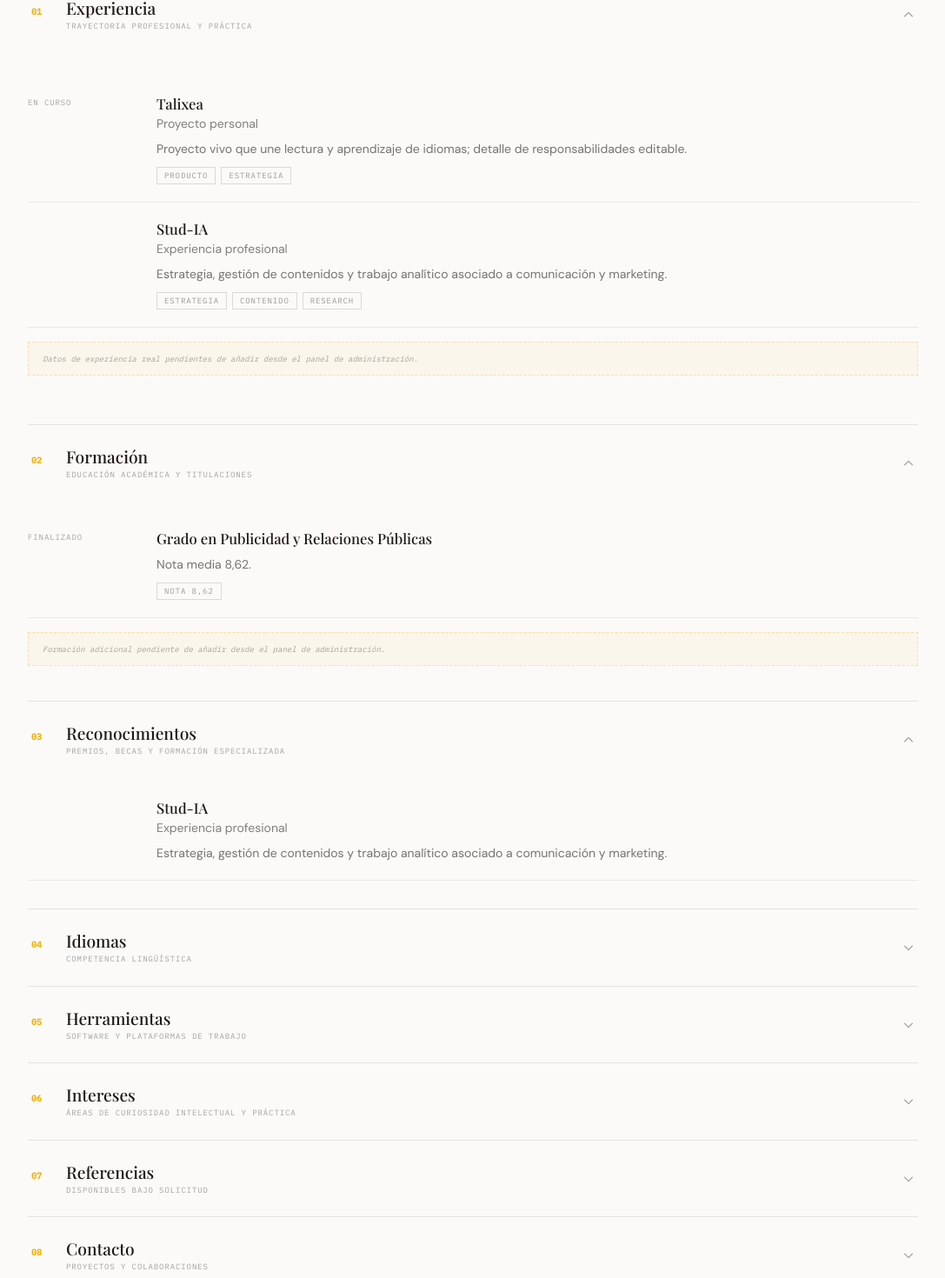
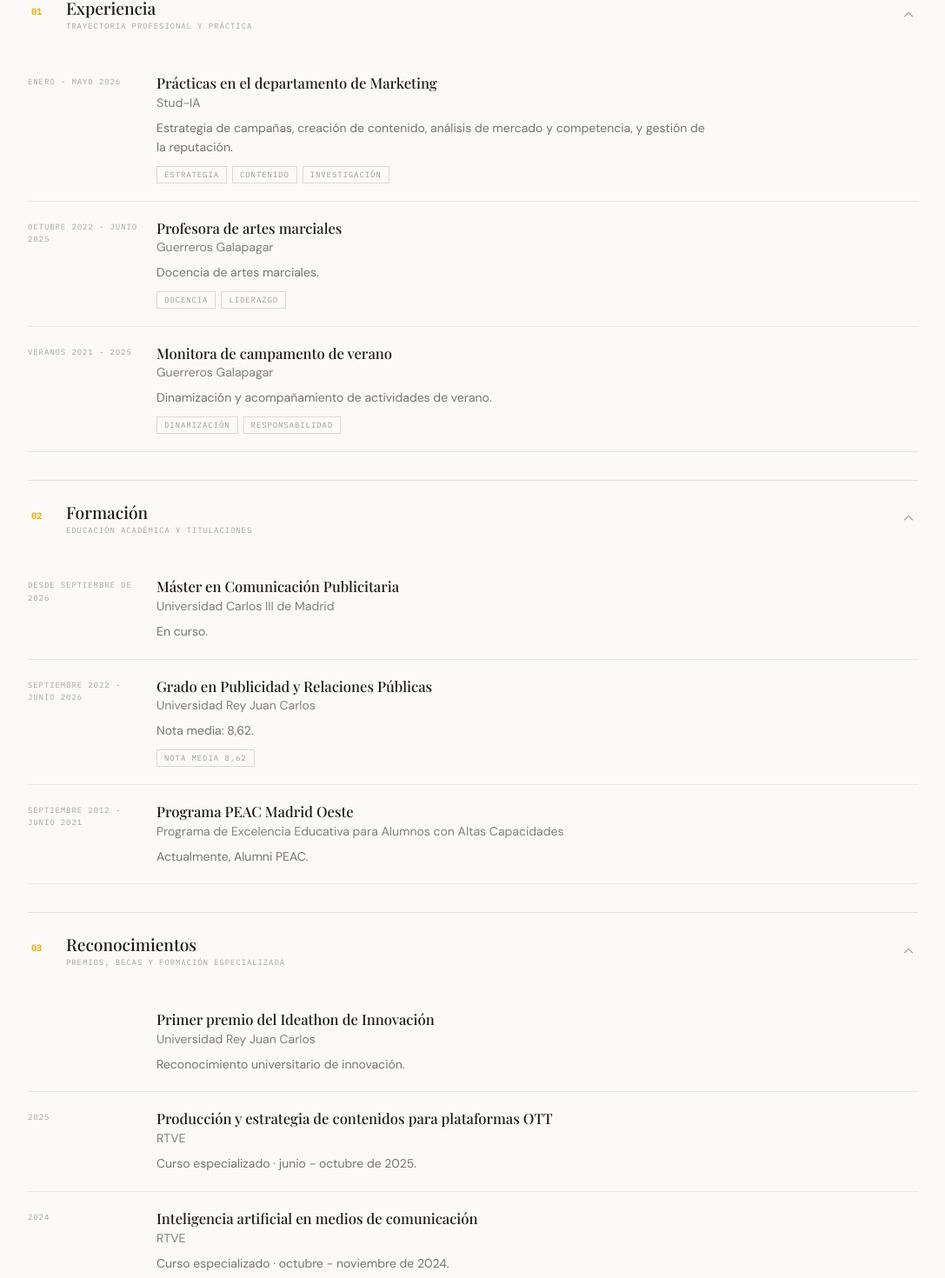
Before and after one commit to Fei461/Portfolio, a React (Vite) app: page /#/cv in a window 1280 px wide. Shown: the part 480-1950 px from the top of the page at 87% size, without its empty margins (96-1183 px from the left). Built offline with nearby package versions, Linux system fonts and the light colour scheme; a web font is replaced by a local one.

Commit message:
Populate portfolio with verified CV details

```diff
--- a/src/data/profile.ts
+++ b/src/data/profile.ts
@@ -1,6 +1,6 @@
 export const profile = {
   name: "Lara Feijóo",
-  title: "Estrategia · Comunicación · Research",
+  title: "Publicidad · Estrategia · Contenidos",
   home: {
     topLine: "CULO INQUIETO · 2026",
     territory: "Publicidad · RRPP · Estrategia · Comunicación",
@@ -9,9 +9,9 @@ export const profile = {
       "Analizo, conecto y le doy vueltas a las cosas hasta entender qué hay detrás. A veces termina en una estrategia, otras en una idea y alguna vez en un proyecto entero.",
   },
   certifications: [
-    "Grado en Publicidad y RRPP · 8,62",
-    "Máster en Comunicación Publicitaria",
-    "Stud-IA · experiencia profesional",
+    "Grado en Publicidad y RRPP · URJC",
+    "Máster en Comunicación Publicitaria · UC3M",
+    "Stud-IA · prácticas de Marketing",
   ],
   heroChips: [
     "Estrategia",
@@ -22,7 +22,7 @@ export const profile = {
     "Medios",
   ],
   current: [
-    "Máster en Comunicación Publicitaria",
+    "Máster en Comunicación Publicitaria · UC3M",
     "Talixea · proyecto vivo",
     "Notas sobre comunicación",
   ],
@@ -32,19 +32,19 @@ export const profile = {
     averageGrade: "8,62",
     honors: "6 matrículas de honor",
     master: "Máster en Comunicación Publicitaria",
-    masterInstitution: "[CENTRO DEL MÁSTER]",
+    masterInstitution: "Universidad Carlos III de Madrid",
   },
   experience: {
     organization: "Stud-IA",
     period: "Enero – Mayo 2026",
   },
   homeCredentials: [
-    { type: "FORMACIÓN", title: "Máster en Comunicación Publicitaria", period: "EN CURSO", detail: "" },
+    { type: "FORMACIÓN", title: "Máster en Comunicación Publicitaria", period: "DESDE SEPTIEMBRE DE 2026", detail: "Universidad Carlos III de Madrid" },
     { type: "FORMACIÓN", title: "Universidad Rey Juan Carlos", period: "FINALIZADO", detail: "Grado en Publicidad y RRPP · Nota media 8,62 · 6 matrículas de honor" },
     { type: "EXPERIENCIA", title: "Stud-IA", period: "ENERO – MAYO 2026", detail: "Prácticas en Marketing · estrategia de campañas · creación de contenido · análisis de mercado/competencia · reputación" },
     { type: "CURSOS", title: "RTVE", period: "JUNIO – OCTUBRE 2025", detail: "Producción y estrategia de contenidos para plataformas OTT" },
     { type: "CURSOS", title: "RTVE", period: "OCTUBRE – NOVIEMBRE 2024", detail: "Inteligencia artificial en medios de comunicación" },
-    { type: "EXPERIENCIA", title: "Ayuntamiento de Galapagar", period: "OCTUBRE 2024 – AGOSTO 2025", detail: "Comunicación, Marketing e Imagen Corporativa" },
+    { type: "CURSOS", title: "Ayuntamiento de Galapagar", period: "OCTUBRE 2024 – AGOSTO 2025", detail: "Curso de Comunicación, Marketing e Imagen Corporativa" },
   ],
   languages: [
     { code: "ES", label: "Español", level: "Nativo" },
@@ -60,5 +60,8 @@ export const profile = {
     "Estrategia",
     "Sistemas y procesos",
   ],
-  socials: [] as Array<{ label: string; href: string }>,
+  socials: [
+    { label: "lara.feijoo@gmail.com", href: "mailto:lara.feijoo@gmail.com" },
+    { label: "LinkedIn", href: "https://www.linkedin.com/in/lara-feijoo" },
+  ],
 };
--- a/src/pages/cv-page.tsx
+++ b/src/pages/cv-page.tsx
@@ -10,56 +10,89 @@ import {
 } from "@phosphor-icons/react";
 import { SeoHead } from "@/components/seo-head";
 import { MotionWrapper } from "@/components/motion-wrapper";
-import { formatDateRange } from "@/lib/utils";
-import { isPendingContent } from "@/lib/utils";
 import { profile } from "@/data/profile";
-import type { ExperienceRecord, EducationRecord } from "@/types";
 
 // ─── STATIC EDITORIAL DATA ────────────────────────────────────────────────────
 
 const AWARDS = [
   {
-    title: "Stud-IA",
-    org: "Experiencia profesional",
-    note: "Estrategia, gestión de contenidos y trabajo analítico asociado a comunicación y marketing.",
+    title: "Primer premio del Ideathon de Innovación",
+    org: "Universidad Rey Juan Carlos",
+    note: "Reconocimiento universitario de innovación.",
     year: "",
+  },
+  {
+    title: "Producción y estrategia de contenidos para plataformas OTT",
+    org: "RTVE",
+    note: "Curso especializado · junio - octubre de 2025.",
+    year: "2025",
+  },
+  {
+    title: "Inteligencia artificial en medios de comunicación",
+    org: "RTVE",
+    note: "Curso especializado · octubre - noviembre de 2024.",
+    year: "2024",
   },
 ];
 
 const LANGUAGES = profile.languages.map((language) => ({
   lang: language.label,
   code: language.code,
-  level: "Nivel pendiente de confirmar",
-  detail: "Interés y aprendizaje confirmados; falta indicar nivel.",
+  level: language.level,
+  detail: "",
 }));
 
-const SOFTWARE = [
+const INTERESTS = profile.interests;
+
+const EXPERIENCES = [
   {
-    category: "Estrategia y planificación",
-    tools: ["Información en preparación"],
+    id: "stud-ia",
+    date: "ENERO - MAYO 2026",
+    title: "Prácticas en el departamento de Marketing",
+    subtitle: "Stud-IA",
+    detail: "Estrategia de campañas, creación de contenido, análisis de mercado y competencia, y gestión de la reputación.",
+    tags: ["Estrategia", "Contenido", "Investigación"],
   },
   {
-    category: "Diseño y producción visual",
-    tools: ["Información en preparación"],
+    id: "guerreros-profesora",
+    date: "OCTUBRE 2022 - JUNIO 2025",
+    title: "Profesora de artes marciales",
+    subtitle: "Guerreros Galapagar",
+    detail: "Docencia de artes marciales.",
+    tags: ["Docencia", "Liderazgo"],
   },
   {
-    category: "Datos y análisis",
-    tools: ["Información en preparación"],
-  },
-  {
-    category: "Comunicación y gestión",
-    tools: ["Información en preparación"],
+    id: "guerreros-campamento",
+    date: "VERANOS 2021 - 2025",
+    title: "Monitora de campamento de verano",
+    subtitle: "Guerreros Galapagar",
+    detail: "Dinamización y acompañamiento de actividades de verano.",
+    tags: ["Dinamización", "Responsabilidad"],
   },
 ];
 
-const INTERESTS = profile.interests;
-
-const REFERENCES = [
+const EDUCATION = [
   {
-    name: "Referencias",
-    role: "",
-    org: "Pendiente de confirmar",
-    note: "Añadir sólo con autorización de las personas implicadas.",
+    id: "master-uc3m",
+    date: "DESDE SEPTIEMBRE DE 2026",
+    title: "Máster en Comunicación Publicitaria",
+    subtitle: "Universidad Carlos III de Madrid",
+    detail: "En curso.",
+  },
+  {
+    id: "grado-urjc",
+    date: "SEPTIEMBRE 2022 - JUNIO 2026",
+    title: "Grado en Publicidad y Relaciones Públicas",
+    subtitle: "Universidad Rey Juan Carlos",
+    detail: "Nota media: 8,62.",
+    tags: ["Nota media 8,62"],
+  },
+  {
+    id: "peac",
+    date: "SEPTIEMBRE 2012 - JUNIO 2021",
+    title: "Programa PEAC Madrid Oeste",
+    subtitle: "Programa de Excelencia Educativa para Alumnos con Altas Capacidades",
+    detail: "Actualmente, Alumni PEAC.",
   },
 ];
 
@@ -256,10 +289,6 @@ function EntryRow({
 // ─── MAIN PAGE ────────────────────────────────────────────────────────────────
 
 export function CvPage() {
-  // These collections remain local until final CV data is available.
-  const experiences: ExperienceRecord[] = [];
-  const education: EducationRecord[] = [];
-
   useEffect(() => {
     window.scrollTo({ top: 0, behavior: "auto" });
   }, []);
@@ -310,7 +339,7 @@ export function CvPage() {
                 className="font-mono text-[10px] uppercase tracking-[0.26em]"
                 style={{ color: "hsl(24 18% 10% / 0.28)" }}
               >
-                Dossier editorial · 2025
+                Dossier editorial · 2026
               </span>
             </div>
           </div>
@@ -334,7 +363,7 @@ export function CvPage() {
                       className="mt-2 font-mono text-[11px] uppercase tracking-[0.28em]"
                       style={{ color: "hsl(24 18% 10% / 0.45)" }}
                     >
-                      Estrategia · Comunicación · Creatividad
+                      Publicidad · Estrategia · Contenidos
                     </p>
 
                     {/* Fila de datos rápidos */}
@@ -342,7 +371,7 @@ export function CvPage() {
                       {[
                         { label: "Titulación", val: "Publicidad y RRPP" },
                         { label: "Nota media", val: "8,62" },
-                        { label: "Idiomas", val: "ES · GL · EN" },
+                        { label: "Idiomas", val: "ES · EN · CA · FR" },
                         { label: "Proyecto", val: "Talixea (activo)" },
                       ].map(({ label, val }) => (
                         <div key={label} className="flex items-baseline gap-2">
@@ -426,21 +455,11 @@ export function CvPage() {
               subtitle="Trayectoria profesional y práctica"
               defaultOpen={true}
             >
-              {experiences.length === 0 ? (
-                <ExperienceEmpty />
-              ) : (
               <div>
-                  {(experiences as ExperienceRecord[]).map((item) => (
-                    <EntryRow
-                      key={item.id}
-                      date={formatDateRange(item.startDate, item.endDate)}
-                      title={item.position}
-                      subtitle={item.company}
-                      detail={item.description}
-                    />
+                {EXPERIENCES.map((item) => (
+                  <EntryRow key={item.id} {...item} />
                 ))}
               </div>
-              )}
             </CvSection>
 
             {/* ── 02 FORMACIÓN ────────────────────────────────── */}
@@ -451,20 +470,11 @@ export function CvPage() {
               subtitle="Educación académica y titulaciones"
               defaultOpen={true}
             >
-              {education.length === 0 ? (
-                <EducationEmpty />
-              ) : (
               <div>
-                  {(education as EducationRecord[]).map((item) => (
-                    <EntryRow
-                      key={item.id}
-                      date={formatDateRange(item.startDate, item.endDate)}
-                      title={item.degree}
-                      subtitle={item.institution}
-                    />
+                {EDUCATION.map((item) => (
+                  <EntryRow key={item.id} {...item} />
                 ))}
               </div>
-              )}
             </CvSection>
 
             {/* ── 03 RECONOCIMIENTOS ──────────────────────────── */}
@@ -536,6 +546,7 @@ export function CvPage() {
                           {lang.level}
                         </span>
                       </div>
+                      {lang.detail && (
                       <p
                         className="mt-1 font-sans text-sm leading-relaxed"
                         style={{
@@ -545,71 +556,17 @@ export function CvPage() {
                       >
                         {lang.detail}
                       </p>
+                      )}
                     </div>
                   </div>
                 ))}
               </div>
             </CvSection>
 
-            {/* ── 05 SOFTWARE Y HERRAMIENTAS ──────────────────── */}
-            <CvSection
-              id="software"
-              num="05"
-              title="Herramientas"
-              subtitle="Software y plataformas de trabajo"
-              defaultOpen={false}
-            >
-              <div className="grid gap-6 sm:grid-cols-2 pt-2">
-                {SOFTWARE.map((group) => (
-                  <div key={group.category}>
-                    <p
-                      className="font-mono text-[9px] uppercase tracking-widest mb-3"
-                      style={{ color: "hsl(24 18% 10% / 0.35)" }}
-                    >
-                      {group.category}
-                    </p>
-                    <div className="flex flex-wrap gap-2">
-                      {group.tools.map((tool) => (
-                        <span
-                          key={tool}
-                          className="font-sans text-xs px-2.5 py-1"
-                          style={{
-                            border: "1px solid hsl(24 18% 10% / 0.14)",
-                            color: "hsl(24 18% 10% / 0.68)",
-                            background: "hsl(40 18% 97%)",
-                          }}
-                        >
-                          {tool}
-                        </span>
-                      ))}
-                    </div>
-                  </div>
-                ))}
-              </div>
-
-              {/* Nota sobre herramientas */}
-              <div
-                className="mt-6 p-4"
-                style={{
-                  background: "hsl(44 95% 48% / 0.05)",
-                  border: "1px solid hsl(44 95% 48% / 0.18)",
-                  borderLeft: "2px solid hsl(44 95% 48% / 0.55)",
-                }}
-              >
-                <p
-                  className="font-mono text-[9px] italic"
-                  style={{ color: "hsl(24 18% 10% / 0.42)" }}
-                >
-                  Las herramientas son medios, no competencias. Lo que importa
-                  es lo que se construye con ellas.
-                </p>
-              </div>
-            </CvSection>
-
-            {/* ── 06 INTERESES ────────────────────────────────── */}
+            {/* ── 05 INTERESES ────────────────────────────────── */}
             <CvSection
               id="intereses"
-              num="06"
+              num="05"
               title="Intereses"
               subtitle="Áreas de curiosidad intelectual y práctica"
               defaultOpen={false}
@@ -640,86 +597,10 @@ export function CvPage() {
               </div>
             </CvSection>
 
-            {/* ── 07 REFERENCIAS ──────────────────────────────── */}
-            <CvSection
-              id="referencias"
-              num="07"
-              title="Referencias"
-              subtitle="Disponibles bajo solicitud"
-              defaultOpen={false}
-            >
-              <div className="grid gap-0 pt-1">
-                {REFERENCES.map((ref, i) => (
-                  <div
-                    key={i}
-                    className="grid gap-2 py-5"
-                    style={{
-                      gridTemplateColumns: "140px 1fr",
-                      borderBottom: "1px solid hsl(24 18% 10% / 0.07)",
-                    }}
-                  >
-                    <p
-                      className="font-mono text-[9px] uppercase tracking-widest pt-0.5"
-                      style={{ color: "hsl(24 18% 10% / 0.32)" }}
-                    >
-                      Ref. 0{i + 1}
-                    </p>
-                    <div>
-                      <h3
-                        className="font-serif font-medium"
-                        style={{
-                          fontSize: "1rem",
-                          color: "hsl(24 18% 10% / 0.55)",
-                          fontStyle: "italic",
-                        }}
-                      >
-                        {ref.name}
-                      </h3>
-                      <p
-                        className="mt-0.5 font-mono text-[9px] uppercase tracking-widest"
-                        style={{ color: "hsl(24 18% 10% / 0.30)" }}
-                      >
-                        {ref.org}
-                      </p>
-                      <p
-                        className="mt-2 font-sans text-sm"
-                        style={{ color: "hsl(24 18% 10% / 0.48)" }}
-                      >
-                        {ref.note}
-                      </p>
-                    </div>
-                  </div>
-                ))}
-
-                {/* CTA de contacto para referencias */}
-                <div
-                  className="mt-6 flex flex-col sm:flex-row items-start sm:items-center justify-between gap-4 py-4"
-                  style={{ borderTop: "1px solid hsl(24 18% 10% / 0.08)" }}
-                >
-                  <p
-                    className="font-sans text-sm"
-                    style={{ color: "hsl(24 18% 10% / 0.55)" }}
-                  >
-                    Para solicitar referencias, escribe directamente.
-                  </p>
-                  <Link
-                    to="/#contacto"
-                    className="inline-flex items-center gap-2 px-4 py-2 font-sans text-xs font-medium transition-opacity hover:opacity-80"
-                    style={{
-                      border: "1px solid hsl(24 18% 10% / 0.22)",
-                      color: "hsl(24 18% 10% / 0.65)",
-                    }}
-                  >
-                    Contactar <ArrowRight size={11} />
-                  </Link>
-                </div>
-              </div>
-            </CvSection>
-
-            {/* ── 08 CONTACTO ─────────────────────────────────── */}
+            {/* ── 06 CONTACTO ─────────────────────────────────── */}
             <CvSection
               id="contacto"
-              num="08"
+              num="06"
               title="Contacto"
               subtitle="Proyectos y colaboraciones"
               defaultOpen={false}
@@ -729,23 +610,23 @@ export function CvPage() {
                   {
                     icon: <Envelope size={14} />,
                     label: "Email",
-                    value: "",
-                    href: "#contacto",
+                    value: "lara.feijoo@gmail.com",
+                    href: "mailto:lara.feijoo@gmail.com",
                   },
                   {
                     icon: <LinkedinLogo size={14} />,
                     label: "LinkedIn",
-                    value: "",
-                    href: "#contacto",
+                    value: "linkedin.com/in/lara-feijoo",
+                    href: "https://www.linkedin.com/in/lara-feijoo",
                   },
                   {
                     icon: <ArrowUpRight size={14} />,
                     label: "Portfolio",
-                    value: "larafeijoo.com",
+                    value: "Ver proyectos",
                     href: "/trabajo",
                     internal: true,
                   },
-                ].filter((contact) => contact.internal || !isPendingContent(contact.value)).map((contact) => (
+                ].map((contact) => (
                   <div
                     key={contact.label}
                     className="p-4 group"
```
Also changed, not shown: 27 other files (tests, documents, lock files or other folders). Lines whose indentation alone changed are shown as unchanged.
